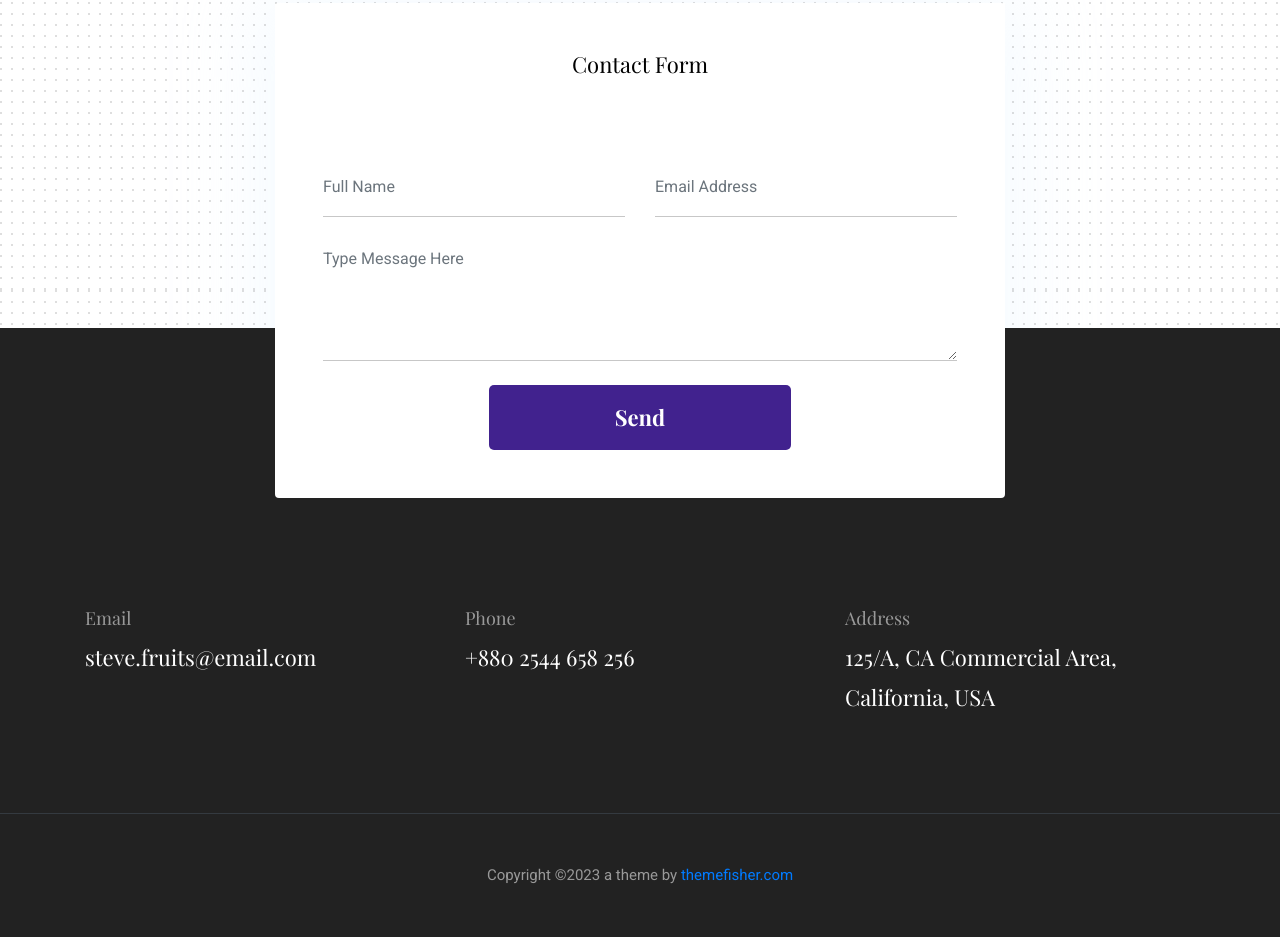
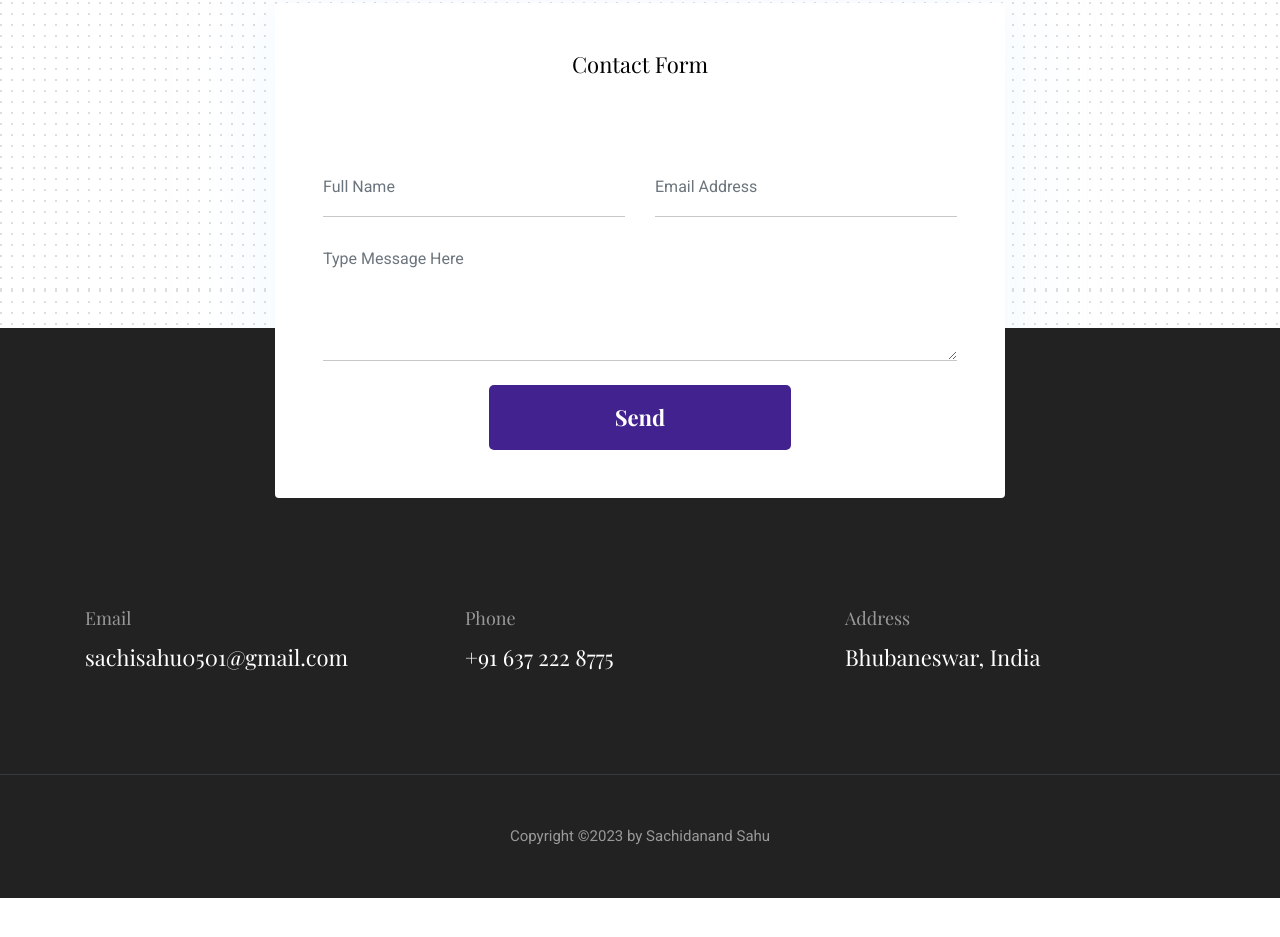
Before and after one commit to sachi0501/SachidanandSahu, a plain HTML site: page portfolio.html in a window 1280 px wide. Shown: the part 1843-2780 px from the top of the page. After the commit the page ends 2741 px from the top, so only its background shows below. Drawn offline with nearby package versions, Linux system fonts and the light colour scheme.

Commit message:
footer updated

```diff
--- a/portfolio.html
+++ b/portfolio.html
@@ -237,15 +237,15 @@
       <div class="row">
         <div class="col-md-4">
           <h5 class="text-light">Email</h5>
-          <p class="text-white paragraph-lg font-secondary">steve.fruits@email.com</p>
+          <p class="text-white paragraph-lg font-secondary">sachisahu0501@gmail.com</p>
         </div>
         <div class="col-md-4">
           <h5 class="text-light">Phone</h5>
-          <p class="text-white paragraph-lg font-secondary">+880 2544 658 256</p>
+          <p class="text-white paragraph-lg font-secondary">+91 637 222 8775</p>
         </div>
         <div class="col-md-4">
           <h5 class="text-light">Address</h5>
-          <p class="text-white paragraph-lg font-secondary">125/A, CA Commercial Area, California, USA</p>
+          <p class="text-white paragraph-lg font-secondary">Bhubaneswar, India</p>
         </div>
       </div>
     </div>
@@ -254,7 +254,7 @@
     <p class="mb-0 text-light">Copyright ©<script>
         var CurrentYear = new Date().getFullYear()
         document.write(CurrentYear)
-      </script> a theme by <a href="themefisher.com">themefisher.com</a></p>
+      </script> by Sachidanand Sahu</a></p>
   </div>
 </footer>
 <!-- /footer -->
```
